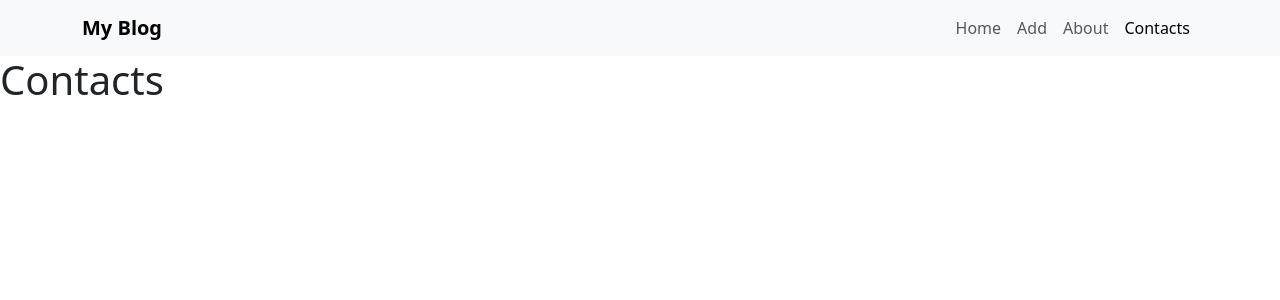
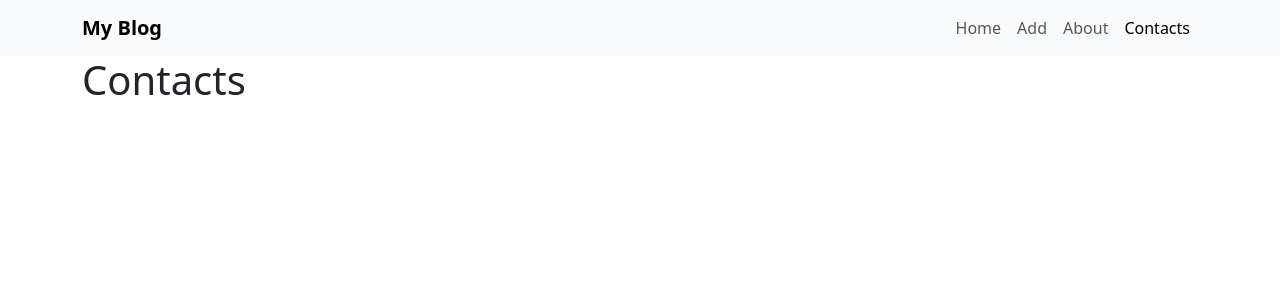
Before and after one commit to arnasir505/homework64, a React (Vite) app: page /contacts in a window 1280 px wide. Shown: the top 300 px of the page. Built offline with nearby package versions, Linux system fonts and the light colour scheme.

Commit message:
Create about, contacts components

```diff
--- a/src/App.tsx
+++ b/src/App.tsx
@@ -3,6 +3,8 @@ import Navbar from './components/Navbar/Navbar';
 import Posts from './containers/Posts/Posts';
 import NewEditPost from './containers/NewEditPost/NewEditPost';
 import FullPost from './containers/FullPost/FullPost';
+import About from './containers/About/About';
+import Contacts from './containers/Contacts/Contacts';
 
 function App() {
   return (
@@ -12,8 +14,8 @@ function App() {
         <Route path='/' element={<Posts />} />
         <Route path='/posts' element={<Posts />} />
         <Route path='/posts/add' element={<NewEditPost />} />
-        <Route path='/about' element={<h1>About</h1>} />
-        <Route path='/contacts' element={<h1>Contacts</h1>} />
+        <Route path='/about' element={<About />} />
+        <Route path='/contacts' element={<Contacts />} />
         <Route path='/posts/:id' element={<FullPost />} />
         <Route path='/posts/:id/edit' element={<NewEditPost />} />
         <Route
--- /dev/null
+++ b/src/containers/About/About.tsx
@@ -0,0 +1,9 @@
+const About = () => {
+  return (
+    <div className='container'>
+      <h1>About</h1>
+    </div>
+  );
+};
+
+export default About;
--- /dev/null
+++ b/src/containers/Contacts/Contacts.tsx
@@ -0,0 +1,9 @@
+const Contacts = () => {
+  return (
+    <div className='container'>
+      <h1>Contacts</h1>
+    </div>
+  );
+};
+
+export default Contacts;
--- a/src/types.d.ts
+++ b/src/types.d.ts
@@ -9,5 +9,5 @@ export interface ApiPosts {
 }
 
 export interface Post extends ApiPost {
-  id: string
+  id: string;
 }
```
